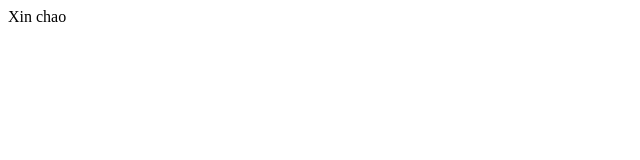
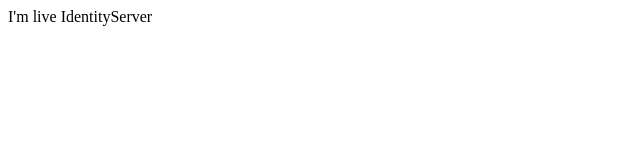
Before and after one commit to vtnhut94/vtnhut94.github.io, a plain HTML site: page index.html in a window 1280 px wide. Shown: the whole page, without its empty margins (0-640 px from the left). Drawn offline with Linux system fonts and the light colour scheme.

Commit message:
Update index.html

```diff
--- a/index.html
+++ b/index.html
@@ -2,5 +2,5 @@
   <head>
     <title>My CV</title>
   </head>
-  <body>Xin chao</body>
+  <body>I'm live IdentityServer</body>
 </html>
```
